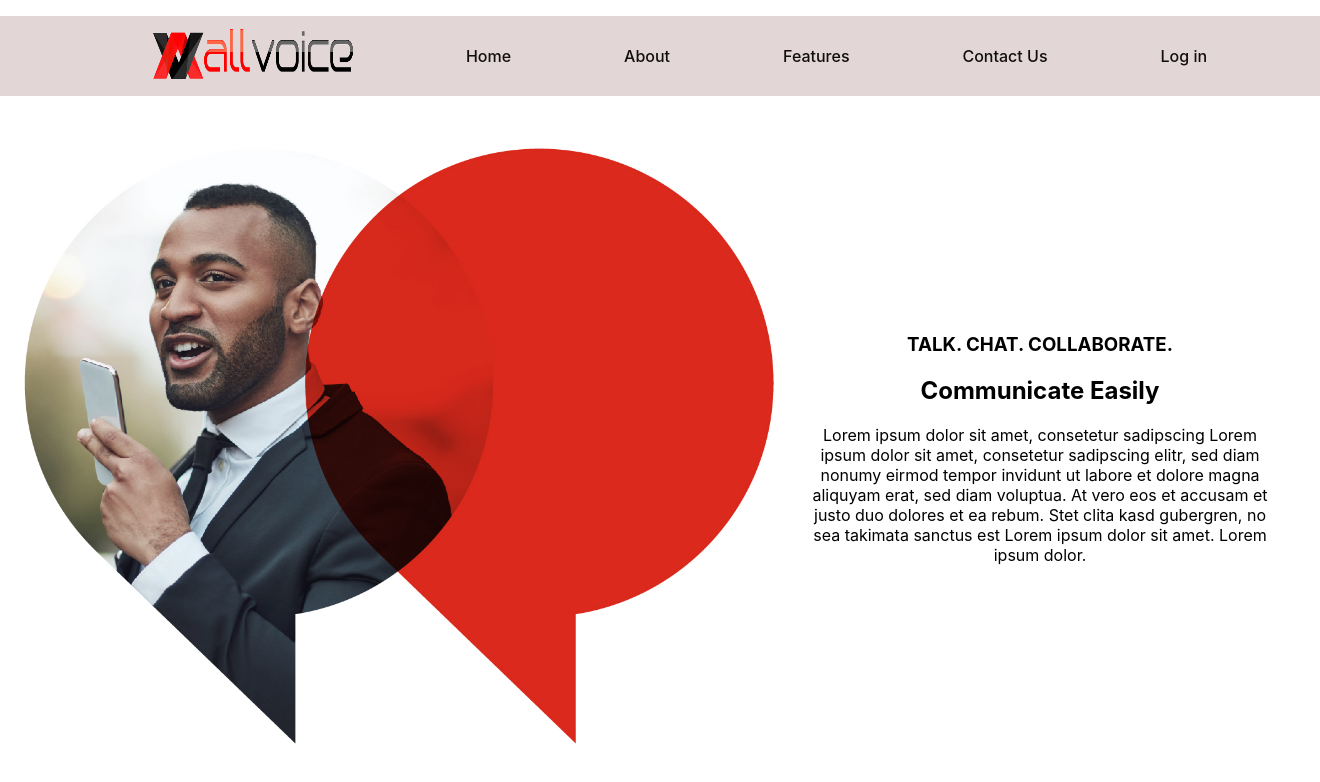
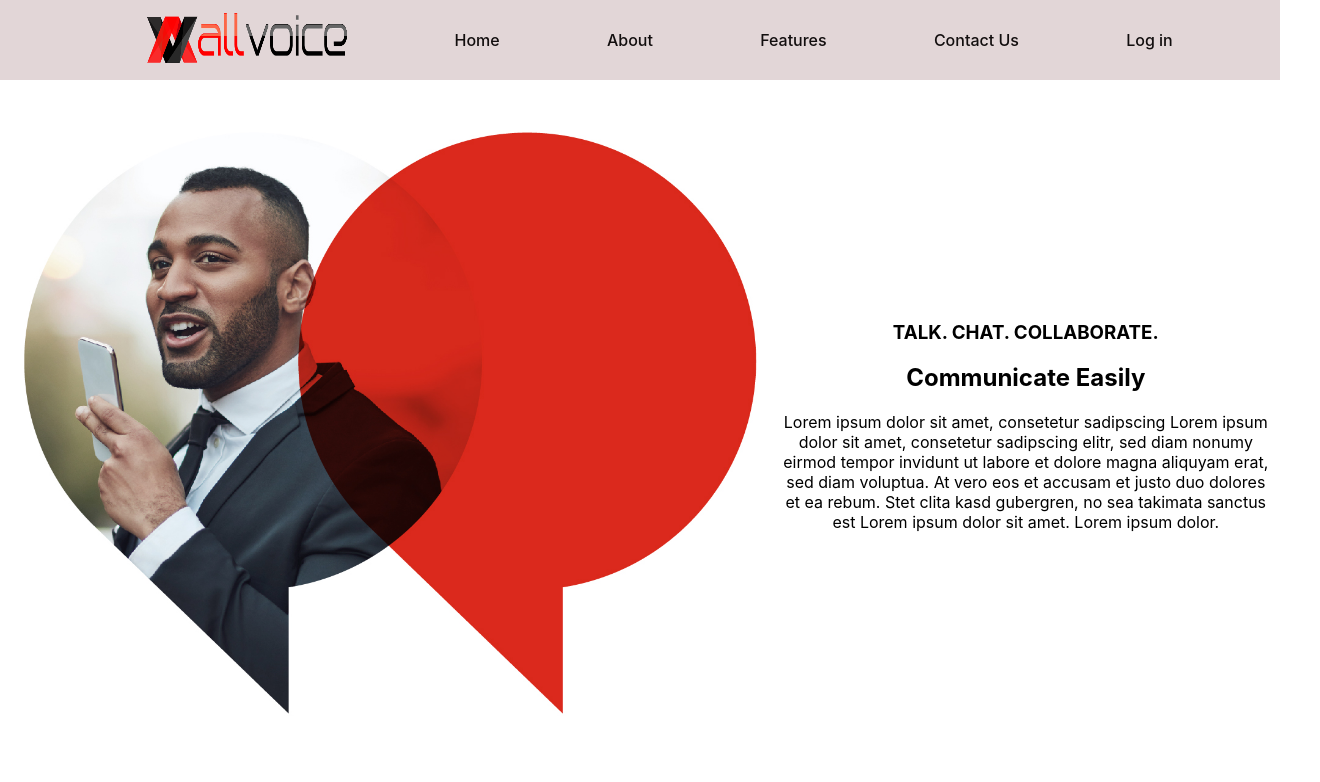
Before and after one commit to katarzyna-skibowska/Allvoice-website-with-chatbot, a React (Create React App) app in the folder chatbot-website/website-for-chatbot/: page / in a window 1280 px wide. Shown: the top 782 px of the page, 1320 px wide, since content can reach past the window. Built offline with nearby package versions, Linux system fonts and the light colour scheme.

Commit message:
css styles added

```diff
--- a/chatbot-website/website-for-chatbot/src/components/HomePage/HomePage.jsx
+++ b/chatbot-website/website-for-chatbot/src/components/HomePage/HomePage.jsx
@@ -5,7 +5,7 @@ export const HomePage = () => {
   return (
     <>
       <div className={styles.wrapper}>
-        <section>
+        <section className={styles.photo}>
           <img src={avaya1} alt="avaya" className={styles.img} />
         </section>
         <section className={styles.text}>
--- a/chatbot-website/website-for-chatbot/src/components/HomePage/HomePage.module.css
+++ b/chatbot-website/website-for-chatbot/src/components/HomePage/HomePage.module.css
@@ -1,11 +1,11 @@
 .wrapper {
   margin-top: 50px;
+  margin-right: 10px;
   display: flex;
   justify-content: space-around;
 }
-
-.img {
-  width: 50rem;
+.photo .img {
+  width: 100%;
 }
 
 .text {
--- a/chatbot-website/website-for-chatbot/src/components/NavBar/NavBar.jsx
+++ b/chatbot-website/website-for-chatbot/src/components/NavBar/NavBar.jsx
@@ -4,8 +4,8 @@ import AllvoiceLogo from "../../assets/AllvoiceLogo.png";
 
 export const Navbar = () => {
   return (
-    <nav>
-      <ul className={styles.navBox}>
+    <nav className={styles.navBox}>
+      <ul className={styles.nav}>
         <li>
           <NavLink to="/">
             <img src={AllvoiceLogo} alt="logo" className={styles.logo} />
--- a/chatbot-website/website-for-chatbot/src/components/NavBar/NavBar.module.css
+++ b/chatbot-website/website-for-chatbot/src/components/NavBar/NavBar.module.css
@@ -1,14 +1,11 @@
-.navBox {
-  position: sticky;
-  top: 0;
+.nav {
   background-color: #e2d6d7;
-  z-index: 200;
-  width: 100%;
   height: 80px;
   display: flex;
   align-items: center;
   list-style-type: none;
   justify-content: space-evenly;
+  margin: 0;
 }
 
 .logo {
@@ -21,3 +18,6 @@
   font-weight: 500;
   text-decoration: none;
 }
+.navLink:hover {
+  text-decoration: underline;
+}
```
